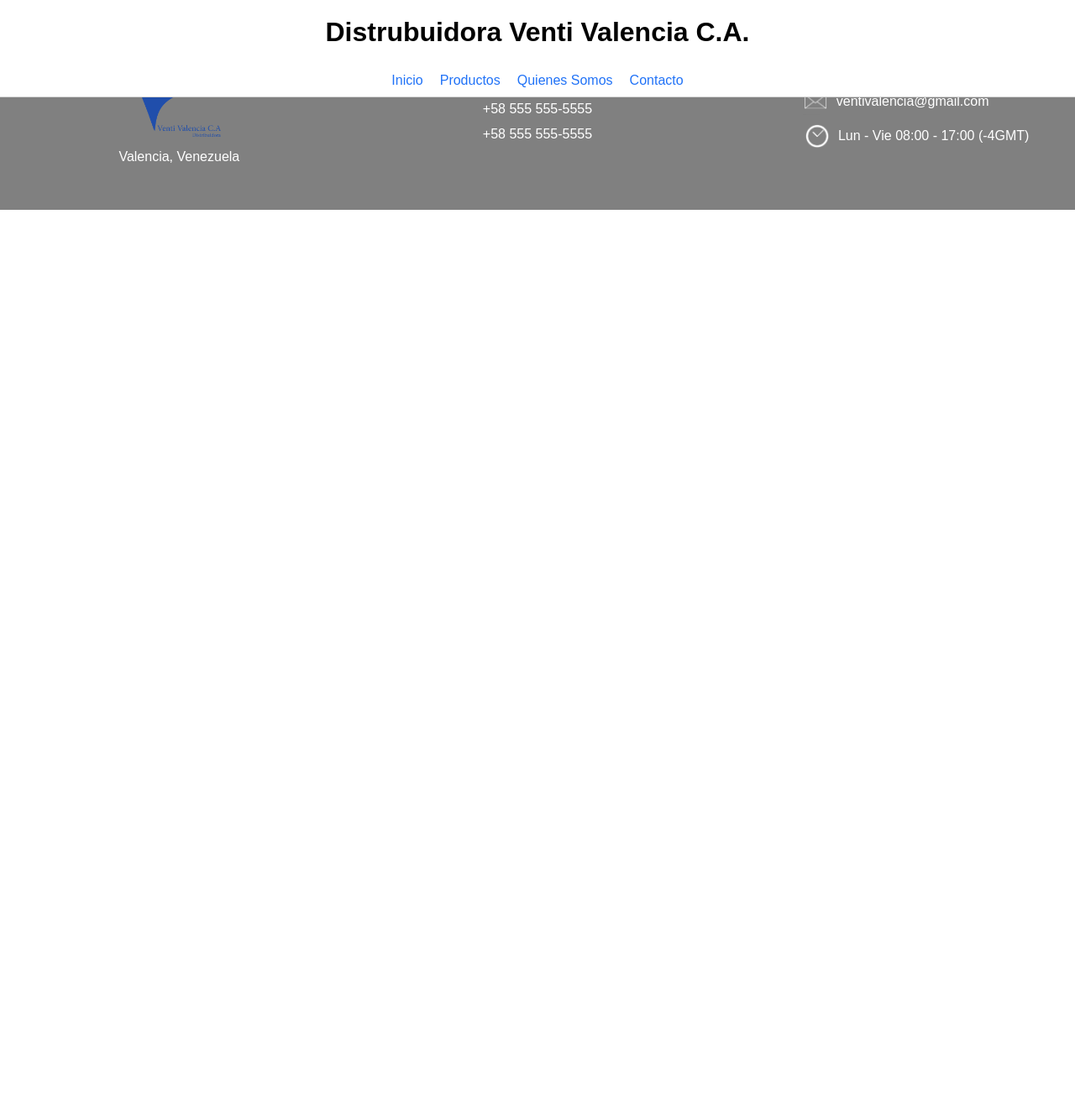
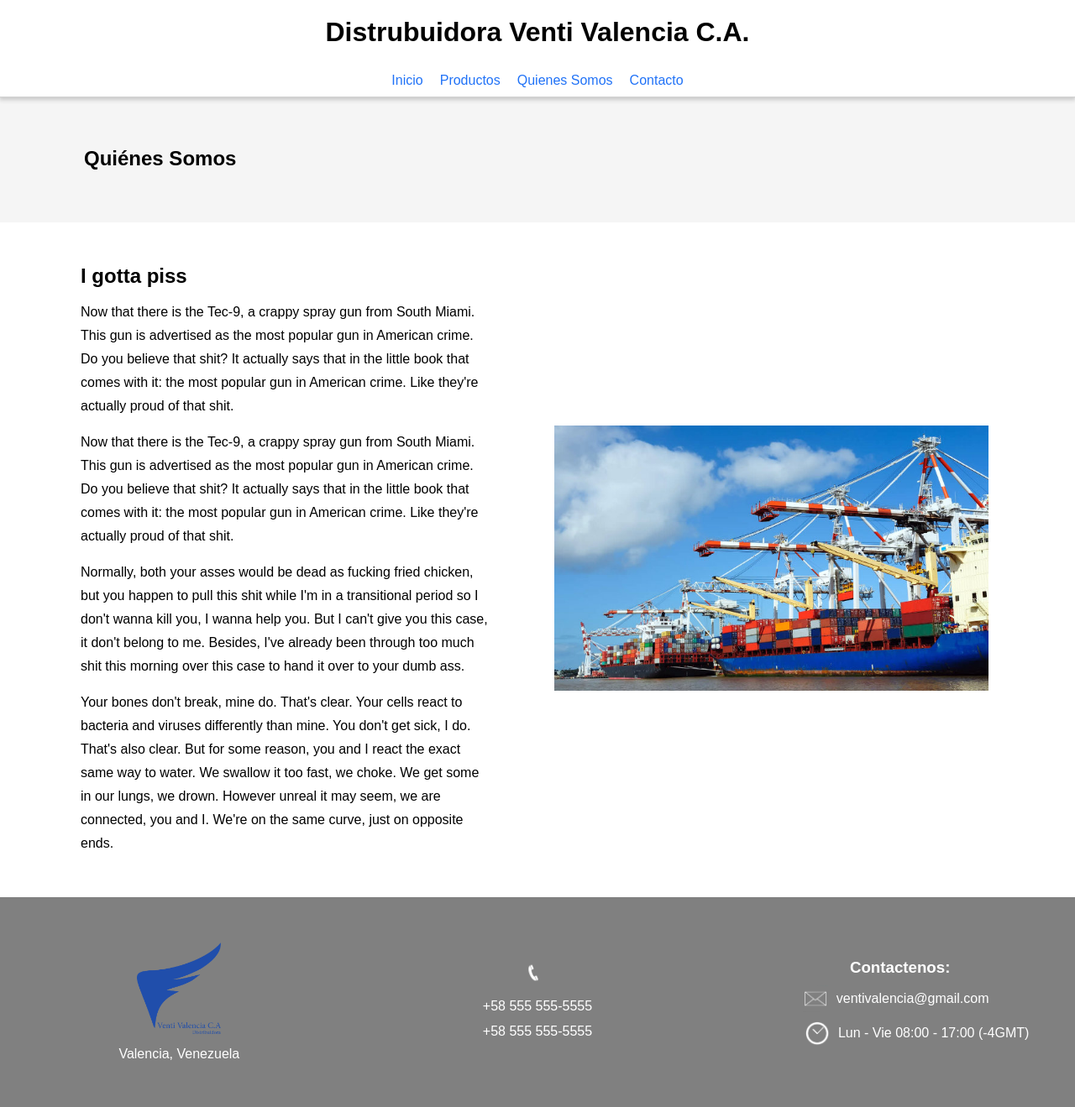
Before and after one commit to Chu13/Venti-valencia, a Node server app: page /quienes-somos in a window 1280 px wide. Shown: the whole page at 84% size. Before the commit the page ends 250 px from the top, so only its background shows below. Run offline with Node 20, Linux system fonts and the light colour scheme; some libraries are stand-ins or nearby versions.

Commit message:
QS page created

```diff
--- a/app.js
+++ b/app.js
@@ -27,7 +27,7 @@ app.use(express.static(path.join(__dirname, 'public')));
 app.use(layouts);
 
 const index = require('./routes/index');
-app.use('/', index);
+app.use(index);
 
 const productos = require ('./routes/productos');
 app.use('/', productos);
--- a/public/stylesheets/style.css
+++ b/public/stylesheets/style.css
@@ -31,6 +31,7 @@ header {
   width: 100%;
   background-color: white;
   z-index: 1000;
+  box-shadow: 0px 2px 5px 1px #c7c7c7;
 }
 
 nav {
@@ -274,3 +275,53 @@ footer {
 }
 
 /* ----------------- Productos ------------------ */
+
+/* ----------------- About Us ------------------- */
+
+.quienes-somos {
+  height: 150px;
+  background-color: rgb(245,245,245);
+  margin-top: 115px;
+}
+
+.quienes-somos h2 {
+  padding-top: 60px;
+  margin-left: 100px;
+}
+
+.qs-container {
+  display: flex;
+  flex-flow: row;
+  width: 85%;
+  margin: 0 auto;
+  align-items: center;
+}
+
+.qs-right {
+  width: 50%
+}
+
+.qs-right img {
+  width: 95%;
+  margin-left: 20px;
+}
+
+.qs-left {
+  width: 50%;
+}
+
+.qs-left h2 {
+  margin-top: 50px;
+}
+
+.qs-left p {
+  line-height: 28px;
+  margin-top: 15px;
+  width: 90%;
+}
+
+#last-p {
+  margin-bottom: 50px;
+}
+
+/* ----------------- About Us ------------------- */
--- a/views/layout.ejs
+++ b/views/layout.ejs
@@ -12,7 +12,7 @@
       <nav>
         <a href="/">Inicio</a>
         <a href="/productos"> Productos </a>
-        <a href="#"> Quienes Somos </a>
+        <a href="/quienes-somos"> Quienes Somos </a>
         <a href="#"> Contacto </a>
       </nav>
     </header>
--- a/views/quienes-somos.ejs
+++ b/views/quienes-somos.ejs
@@ -0,0 +1,42 @@
+<div class="quienes-somos">
+  <h2> Quiénes Somos </h2>
+</div>
+<div class="qs-container">
+  <div class="qs-left">
+    <h2>I gotta piss</h2>
+    <p>Now that there is the Tec-9, a crappy spray gun from South Miami.
+      This gun is advertised as the most popular gun in American crime. Do you
+      believe that shit? It actually says that in the little book that comes with
+      it: the most popular gun in American crime. Like they're actually proud of
+      that shit.
+    </p>
+
+
+    <p>Now that there is the Tec-9, a crappy spray gun from South Miami. This gun
+      is advertised as the most popular gun in American crime. Do you believe that
+      shit? It actually says that in the little book that comes with it: the most
+      popular gun in American crime. Like they're actually proud of that shit.
+    </p>
+
+
+    <p>Normally, both your asses would be dead as fucking fried chicken, but you
+      happen to pull this shit while I'm in a transitional period so I don't wanna
+      kill you, I wanna help you. But I can't give you this case, it don't belong
+      to me. Besides, I've already been through too much shit this morning over
+      this case to hand it over to your dumb ass.
+    </p>
+
+
+    <p id="last-p">Your bones don't break, mine do. That's clear. Your cells react to bacteria
+      and viruses differently than mine. You don't get sick, I do. That's also
+      clear. But for some reason, you and I react the exact same way to water. We
+      swallow it too fast, we choke. We get some in our lungs, we drown. However
+      unreal it may seem, we are connected, you and I. We're on the same curve,
+      just on opposite ends.
+    </p>
+  </div>
+
+  <div class="qs-right">
+    <img src="images/Importacion.jpg" alt="">
+  </div>
+</div>
```
Also changed, not shown: public/images/Importacion.jpg (added).
